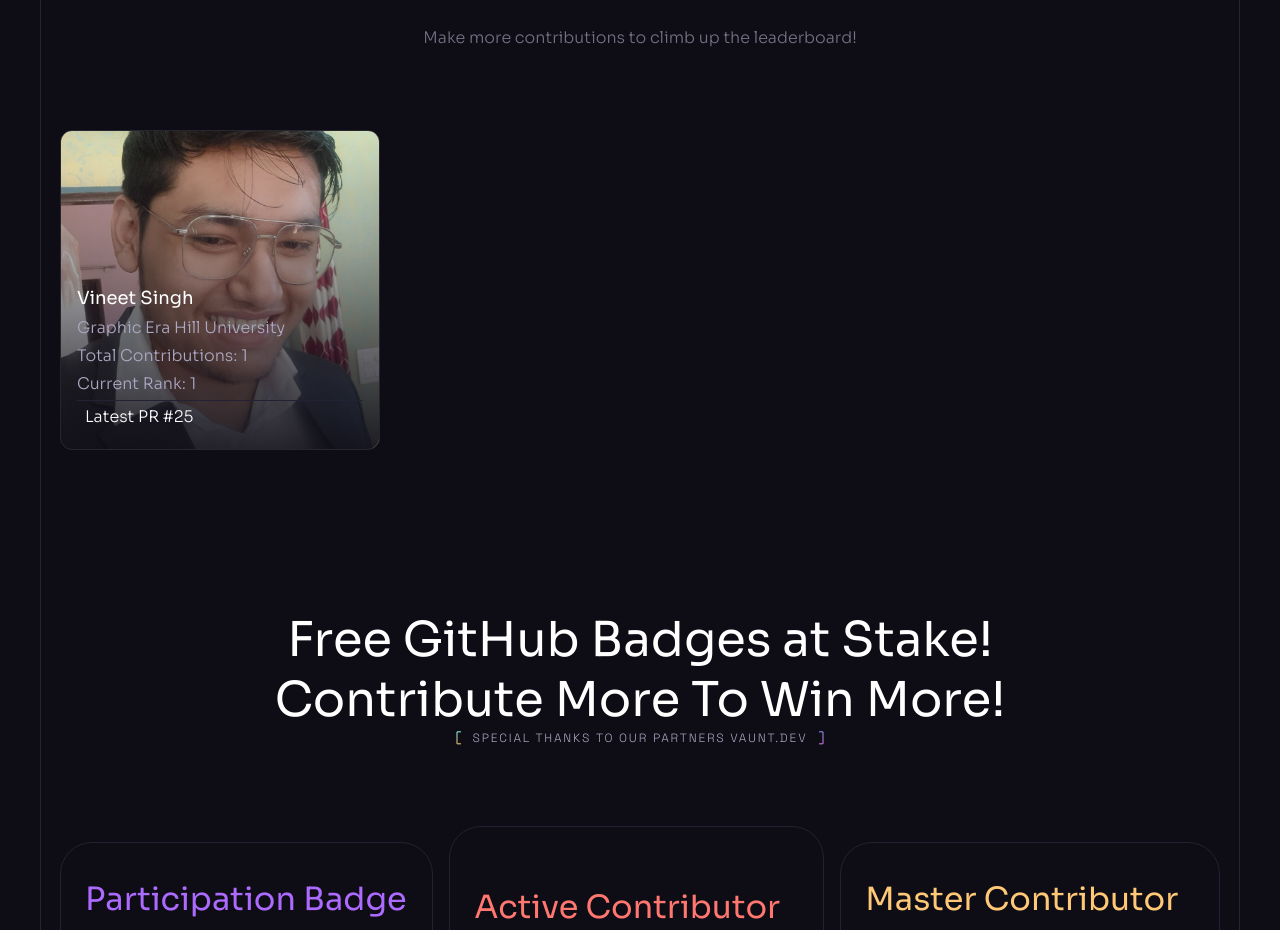
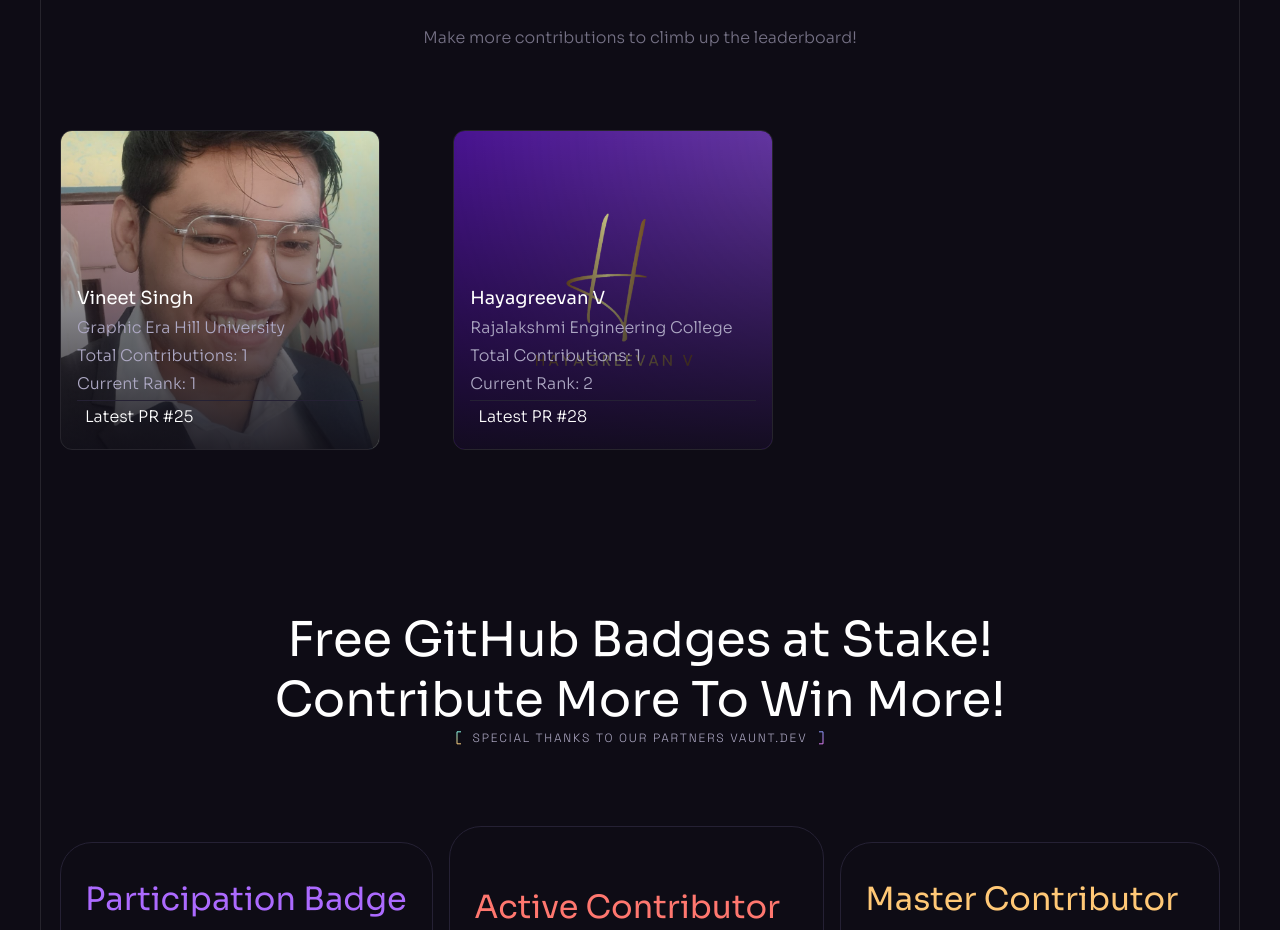
Before and after one commit to iamAyushChamoli/hacktoberfest-24, a React (Vite) app: page / in a window 1280 px wide. Shown: the part 4180-5110 px from the top of the page. Built offline with nearby package versions, Linux system fonts and the light colour scheme.

Commit message:
updating participants.js

```diff
--- a/src/participants/avatars/index.js
+++ b/src/participants/avatars/index.js
@@ -1,4 +1,5 @@
 import ayush from "./img/ayush.jpg";
 import vineet from "./img/vineet.jpg";
+import hayagreevanv from "./img/HayagreevanV.png"
 
-export { ayush, vineet };
+export { ayush, vineet, hayagreevanv };
--- a/src/participants/participants.js
+++ b/src/participants/participants.js
@@ -1,4 +1,5 @@
 import { vineet } from "./avatars/index";
+import { hayagreevanv } from "./avatars/index";
 
 export const participantData = [
  {
@@ -9,4 +10,12 @@ export const participantData = [
     pr: [25],
     prLink: ["https://github.com/iamAyushChamoli/hacktoberfest-24/pull/25"],
   },
+  {
+    id: "2",
+    name: "Hayagreevan V",
+    university: "Rajalakshmi Engineering College",
+    img: hayagreevanv,
+    pr: [28],
+    prLink: ['https://github.com/iamAyushChamoli/hacktoberfest-24/pull/28'],
+},
 ];
```
Also changed, not shown: src/participants/avatars/img/HayagreevanV.png (added).
